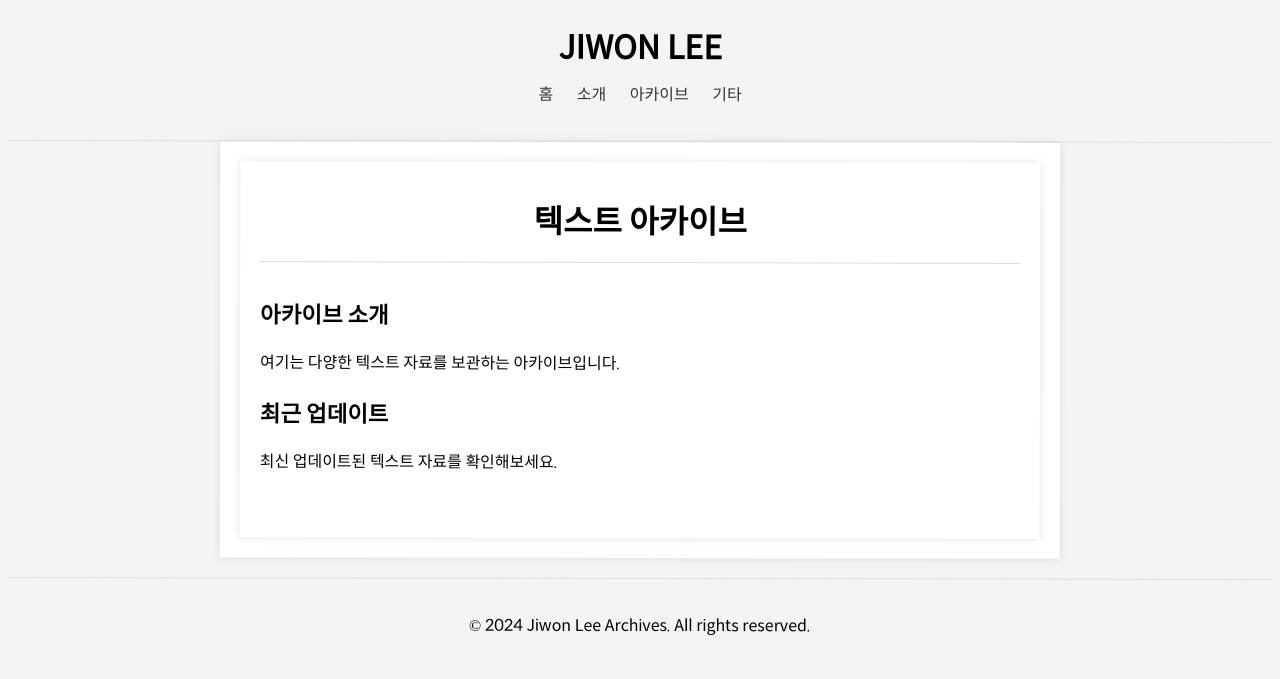
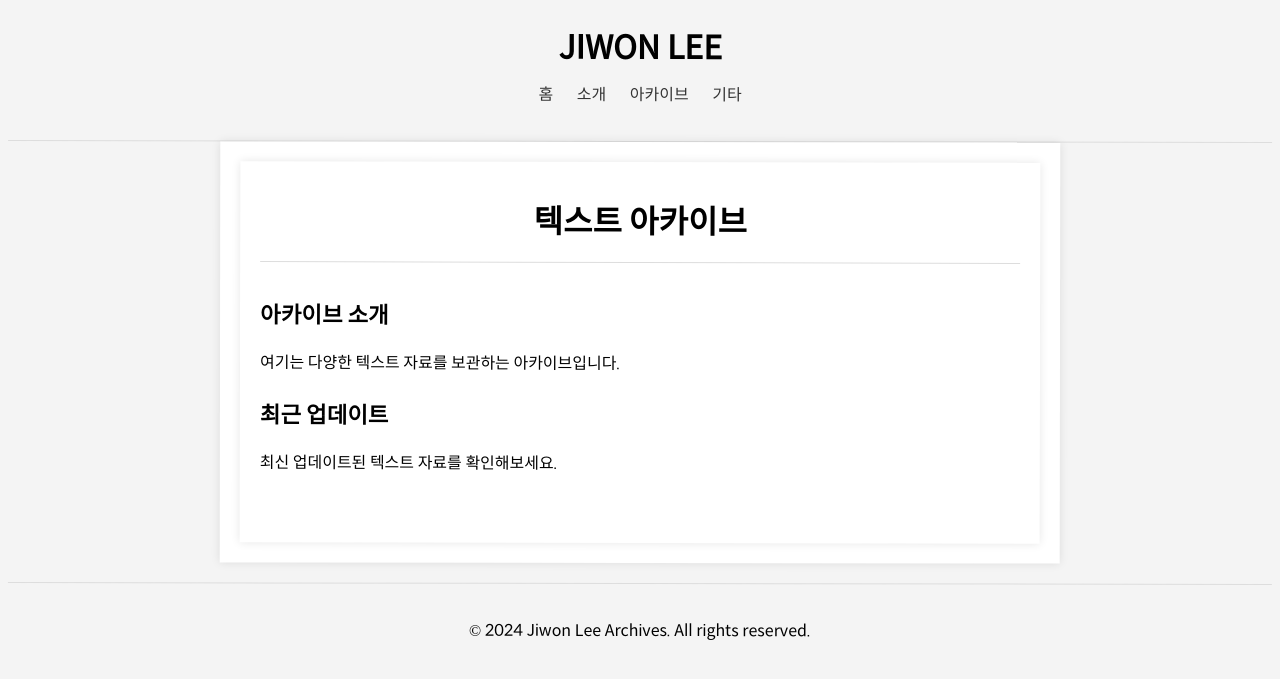
Before and after one commit to LfayeJ/archives, a Jekyll site: the page built from index.html, in a window 1280 px wide. Shown: the top 679 px of the page. Built offline with Jekyll 4.4.1, drawn with Linux system fonts in a browser that asks for light colours.

Commit message:
Update styles.css

```diff
--- a/assets/css/styles.css
+++ b/assets/css/styles.css
@@ -13,7 +13,7 @@
 
 body {
   font-family: "SpoqaHanSansNeo-Regular";
-  margin: 3;
+  margin: 1;
   padding: 0;
   background-color: #f4f4f4;
 }
@@ -66,6 +66,7 @@
 
 .content p {
   line-height: 2.3;
+  margin-bottom: 20px;
 }
 
 footer {
```
